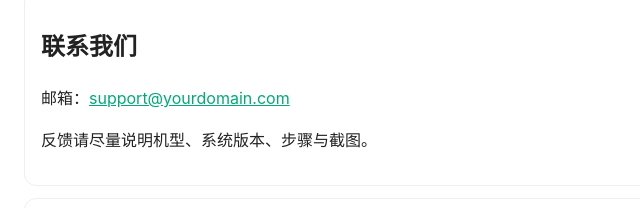
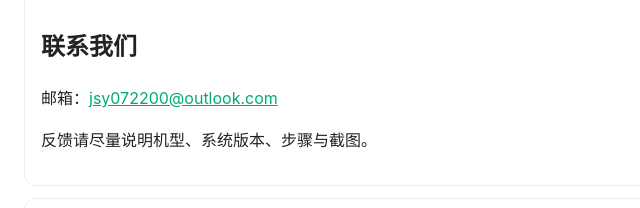
Before and after one commit to bolu6037-sketch/myapp, a plain HTML site: page index.html in a window 1280 px wide. Shown: the part 134-342 px from the top of the page, 0-640 px from the left. Drawn offline with Linux system fonts and the light colour scheme.

Commit message:
Update index.html

```diff
--- a/index.html
+++ b/index.html
@@ -18,7 +18,7 @@
 
 <div class="card">
   <h2>联系我们</h2>
-  <p>邮箱：<a href="mailto:jsy072200@outlook.com">support@yourdomain.com</a></p>
+  <p>邮箱：<a href="mailto:jsy072200@outlook.com">jsy072200@outlook.com</a></p>
   <p>反馈请尽量说明机型、系统版本、步骤与截图。</p>
 </div>
 
```
